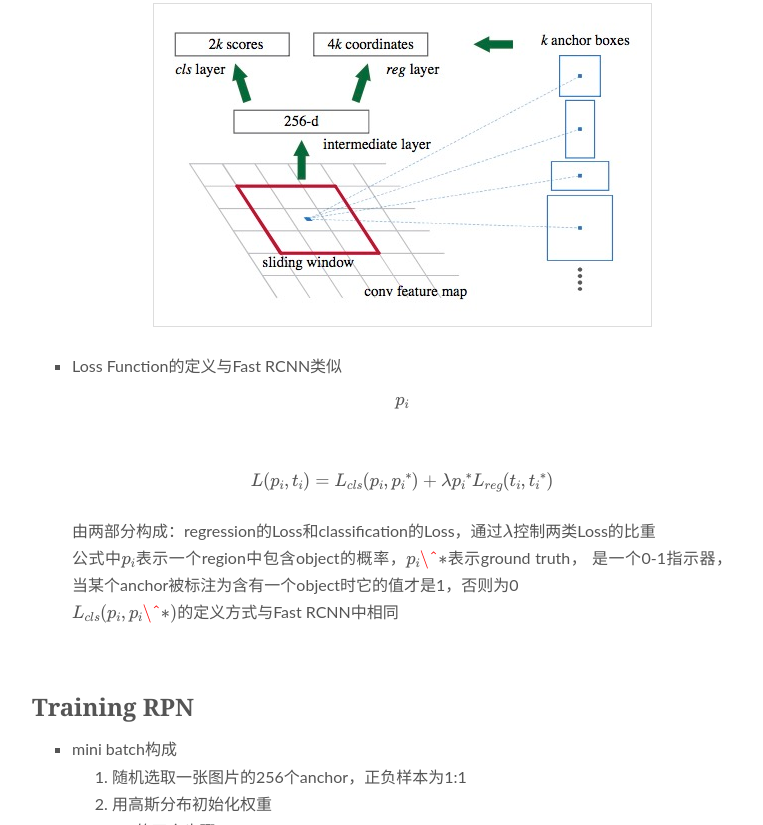
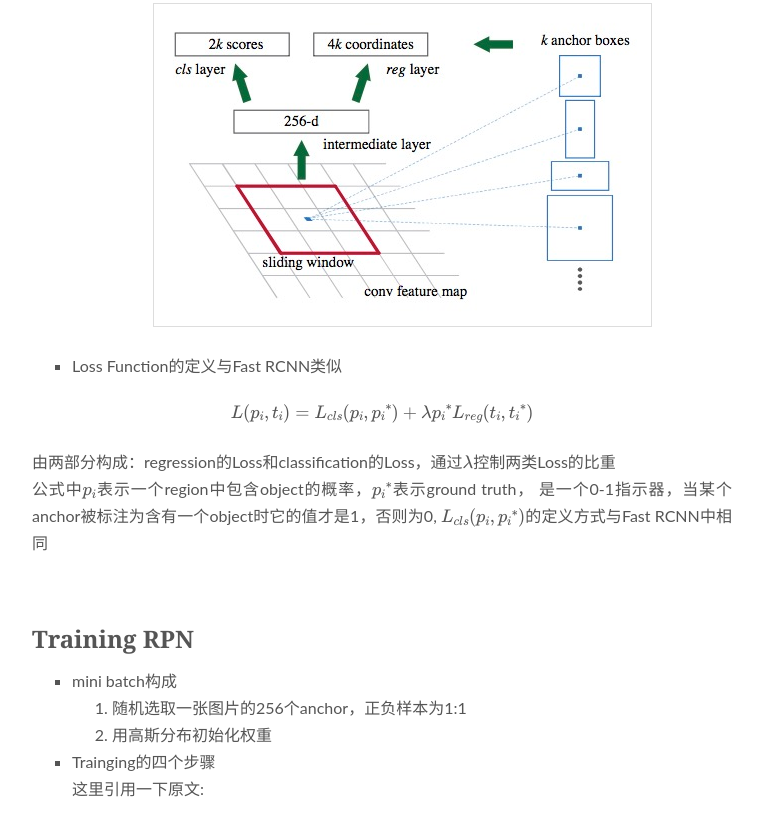
Before and after one commit to dubur/dubur.github.io, a plain HTML site: page 2015/08/16/Faster RCNN论文笔记/index.html in a window 1280 px wide. Shown: the part 1663-2488 px from the top of the page, without its empty margins (258-1021 px from the left). Drawn offline with nearby package versions, Linux system fonts and the light colour scheme; some packages are replaced by stand-ins of ours; a script that the page names is missing; files whose address does not match are found by name.

Commit message:
Site updated: 2015-08-22 00:51:12

```diff
--- a/2015/08/16/Faster RCNN论文笔记/index.html
+++ b/2015/08/16/Faster RCNN论文笔记/index.html
@@ -50,7 +50,7 @@ Fast RCNN
 Notes on Fast RCNN
 MSR的研究员似乎对Fast RCNN的成果还不够满意，从RCNN到Fast RCNN，所有的detection任务都使用了selective search来提取region proposal，因此诞生了用神经网络来">
 <meta property="og:image" content="http://yoursite.com/img/RPN.png">
-<meta property="og:updated_time" content="2015-08-21T16:38:33.000Z">
+<meta property="og:updated_time" content="2015-08-21T16:42:56.000Z">
 <meta name="twitter:card" content="summary">
 <meta name="twitter:title" content="Faster RCNN论文笔记">
 <meta name="twitter:description" content="本笔记中会多次提到Fast RCNN的架构，对Fast RCNN的概念与架构有疑问的可以参考
@@ -256,11 +256,7 @@ MSR的研究员似乎对Fast RCNN的成果还不够满意，从RCNN到Fast RCNN
 <li>Fully-convolutional network for generating region proposals</li>
 <li>Share computation of convolutions with start-of-art object detection networks</li>
 </ul>
-<h3 id="Architecture">Architecture</h3><script type="text/x-mathjax-config">
-  MathJax.Hub.Config({tex2jax: {inlineMath: [['$','$'], ['\\(','\\)']]}});
-</script>
-
-<ul>
+<h3 id="Architecture">Architecture</h3><ul>
 <li>RPN与卷积层共享权重，也就是说RPN的输入就是最后一个卷积层的输出的feature map，得到输入后使用滑动窗口的方式得到更低维的向量</li>
 <li><p>将得到的向量输入到两个并联的全连接层</p>
 <ol>
@@ -271,10 +267,15 @@ MSR的研究员似乎对Fast RCNN的成果还不够满意，从RCNN到Fast RCNN
 <li><p>每个滑动窗口中心记作一个anchor，对应9种variant，相当于对于每一个feature map用9种sliding window计算vector，后面的输出也变成9倍，这么做是为了对图像的translation有更好的鲁棒性</p>
 <p><img src="img/RPN.png" alt="RPN"></p>
 </li>
-<li><p>Loss Function的定义与Fast RCNN类似<br>$$p_{i}$$<br>$$ L(p_{i},t_{i}) = L_{cls}(p_{i},{p_{i}}^{*}) + \lambda{p_{i}}^{*}L_{reg}(t_{i},{t_{i}}^{*}) $$</p>
-<p>由两部分构成：regression的Loss和classification的Loss，通过$\lambda$控制两类Loss的比重<br>公式中$p_{i}$表示一个region中包含object的概率，${p_{i}}\^{*}$表示ground truth， 是一个0-1指示器，当某个anchor被标注为含有一个object时它的值才是1，否则为0<br>$L_{cls}(p_{i},{p_{i}}\^{*})$的定义方式与Fast RCNN中相同</p>
+<li><p>Loss Function的定义与Fast RCNN类似</p>
 </li>
 </ul>
+<p>$$ L(p_{i},t_{i}) = L_{cls}(p_{i},{p_{i}}^{*}) + \lambda{p_{i}}^{*}L_{reg}(t_{i},{t_{i}}^{*}) $$</p>
+<script type="text/x-mathjax-config">
+  MathJax.Hub.Config({tex2jax: {inlineMath: [['$','$'], ['\\(','\\)']]}});
+</script>
+
+<p>  由两部分构成：regression的Loss和classification的Loss，通过$\lambda$控制两类Loss的比重<br>  公式中$p_{i}$表示一个region中包含object的概率，${p_{i}}^{*}$表示ground truth， 是一个0-1指示器，当某个anchor被标注为含有一个object时它的值才是1，否则为0, $L_{cls}(p_{i},{p_{i}}^{*})$的定义方式与Fast RCNN中相同</p>
 <h2 id="Training_RPN">Training RPN</h2><ul>
 <li>mini batch构成<ol>
 <li>随机选取一张图片的256个anchor，正负样本为1:1</li>
```
Also changed, not shown: index.html (+8 -7 lines).
